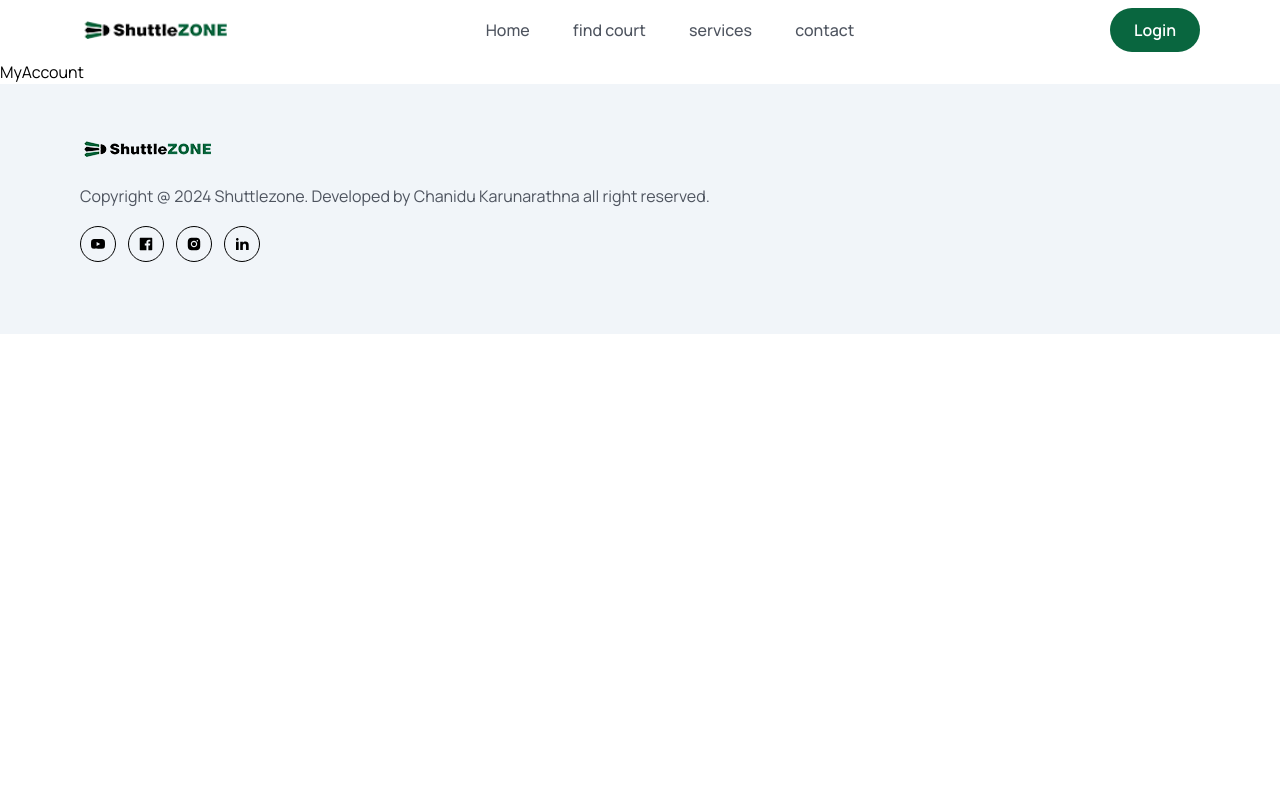
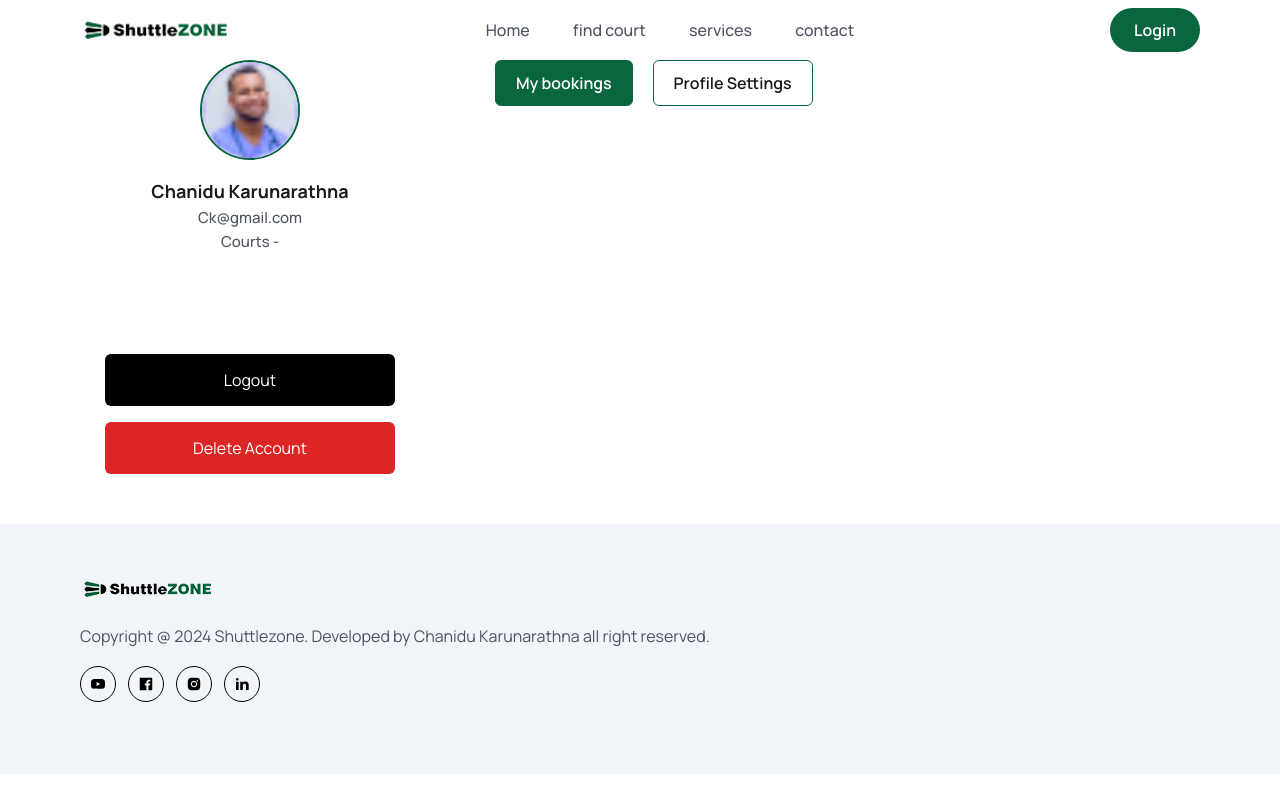
Before and after one commit to Chanidu26/shuttlezone, a React (Create React App) app in the folder frontend/: page /users/profile/me in a window 1280 px wide. Built offline with nearby package versions, Linux system fonts and the light colour scheme; no server answers; the HTML template or start-up script is replaced by a standard one.

Commit message:
myaccount structure is set

```diff
--- a/frontend/src/Dashboard/user-account/MyAccount.jsx
+++ b/frontend/src/Dashboard/user-account/MyAccount.jsx
@@ -1,8 +1,63 @@
 import React from 'react'
+import { useState } from 'react'
+import userImg from '../../assets/images/avatar-icon.png'
+const MyAccount = () => {
+    const [tab, setTab] = useState("bookings")
+  return (
+    <div className='max-w-[1170px] px-5 mx-auto'>
+        <div className='grid md:grid-cols-3 gap-10'>
+            <div className='pb-[50px] px-[30px] rounded-md'>
+               <div className='flex items-center justify-center'>
+                  <figure className='w-[100px] h-[100px] rounded-full border-2 border-solid border-primaryColor'>
+                    <img src={userImg}
+                    alt=''
+                    className='w-full h-full rounded-full'/>
+                  </figure>
+               </div>
+               <div className='text-center mt-4'>
+                <h3 className='text-[18px] leading-[30px] text-headingColor font-bold'>
+                    Chanidu Karunarathna
+                </h3>
+                <p className='text-textColor text-[15px] leading-6 font-medium'>
+                    Ck@gmail.com
+                </p>
+                <p className='text-textColor text-[15px] leading-6 font-medium'>
+                    Courts -
+                </p>
+               </div>
 
-const MyAccount = () => {
-  return (
-    <div>MyAccount</div>
+               <div className='mt-[50px] md:mt-[100px]'>
+                 <button className='w-full text-white bg-black p-3 text-[16px] leading-7 rounded-md'>
+                    Logout
+                 </button>
+                 <button className='w-full text-white bg-red-600 mt-4 p-3 text-[16px] leading-7 rounded-md'>
+                    Delete Account
+                 </button>
+
+               </div>
+            </div>
+
+            <div className='md:col-span-2 md:px-[30px]'>
+                <div>
+                 <button
+                  onClick={() => setTab("bookings")}
+                  className={`p-2 mr-5 px-5 rounded-md text-headingColor font-semibold text-[16px] leading-7
+                  border border-solid border-primaryColor
+                 ${tab === "bookings" ? "bg-primaryColor text-white" : "bg-white"}`}>
+                   My bookings
+                 </button>
+
+                 <button
+                  onClick={() => setTab("profile")}
+                  className={`py-2 px-5 rounded-md text-headingColor font-semibold text-[16px] leading-7
+                  border border-solid border-primaryColor
+                  ${tab === "profile" ? "bg-primaryColor text-white" : "bg-white"}`}>
+                  Profile Settings
+                  </button>
+                </div>
+            </div>
+        </div>
+    </div>
   )
 }
 
--- /dev/null
+++ b/frontend/src/Dashboard/user-account/MyBookings.jsx
@@ -0,0 +1,9 @@
+import React from 'react'
+
+const MyBookings = () => {
+  return (
+    <div>MyBookings</div>
+  )
+}
+
+export default MyBookings
--- /dev/null
+++ b/frontend/src/Dashboard/user-account/Profile.jsx
@@ -0,0 +1,9 @@
+import React from 'react'
+
+const Profile = () => {
+  return (
+    <div>Profile</div>
+  )
+}
+
+export default Profile
```
